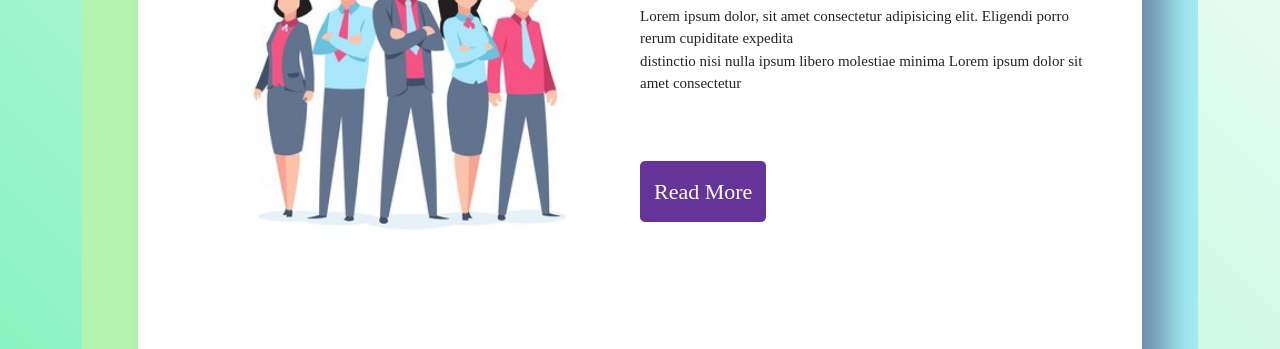
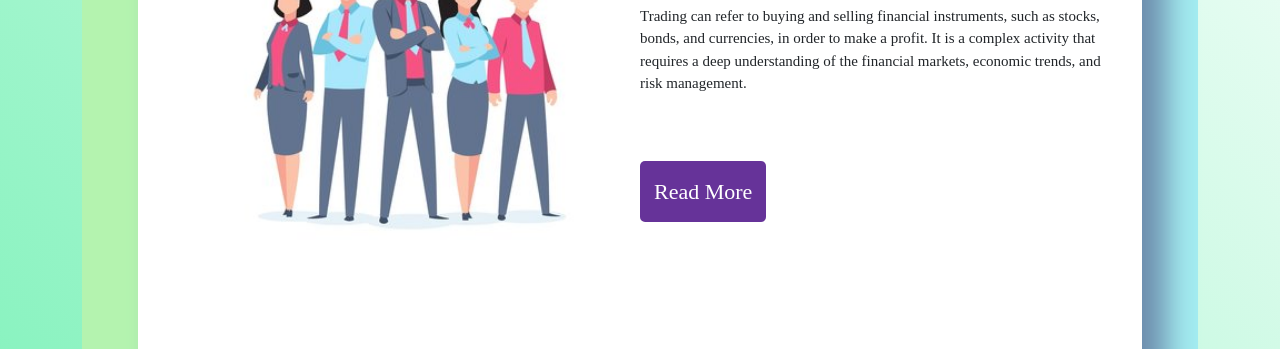
Before and after one commit to jitu061999/TRADEKARLE.github.io, a plain HTML site: page Aboust_us_om/index.html in a window 1280 px wide. Shown: the part 451-800 px from the top of the page. Drawn offline with nearby package versions, Linux system fonts and the light colour scheme.

Commit message:
Update index.html

```diff
--- a/Aboust_us_om/index.html
+++ b/Aboust_us_om/index.html
@@ -63,9 +63,8 @@
 
                 <div class="text-container">
                     <h1>About us</h1>
-                    <p>Lorem ipsum dolor, sit amet consectetur adipisicing elit. Eligendi porro rerum cupiditate
-                        expedita <br> distinctio nisi nulla ipsum libero molestiae minima Lorem ipsum dolor sit amet
-                        consectetur</p>
+                    <p>Trading can refer to buying and selling financial instruments, such as stocks, bonds, and currencies, in order to make a profit.
+                        It is a complex activity that requires a deep understanding of the financial markets, economic trends, and risk management.</p>
                     <a href="">Read More</a>
                 </div>
             </div>
```
